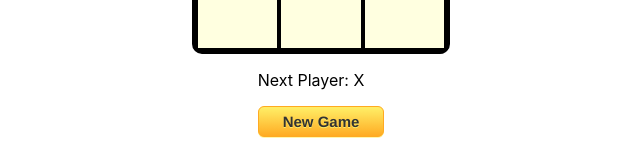
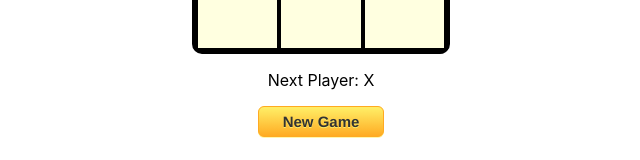
Before and after one commit to wdportman/tictactoe, a React (Create React App) app: page / in a window 1280 px wide. Shown: the part 264-424 px from the top of the page, without its empty margins (319-959 px from the left). Built offline with nearby package versions, Linux system fonts and the light colour scheme.

Commit message:
Tweak styling

```diff
--- a/src/components/Game.jsx
+++ b/src/components/Game.jsx
@@ -33,7 +33,7 @@ export default function Game() {
       <h3 className="title"> Up for some Tic Tac Toe?</h3>
       <Board squares={board} onClick={handleClick}></Board>
       <div>
-        <p>{winner ? 'Winner: ' + winner : 'Next Player: ' + (xIsNext ? 'X' : 'O')}</p>
+        <p className="next-player">{winner ? 'Winner: ' + winner : 'Next Player: ' + (xIsNext ? 'X' : 'O')}</p>
         {renderMoves()}
       </div>
     </div>
--- a/src/index.css
+++ b/src/index.css
@@ -60,3 +60,7 @@ body {
 .title {
   font-weight: 600
 }
+
+.next-player {
+  text-align: center;
+}
```
